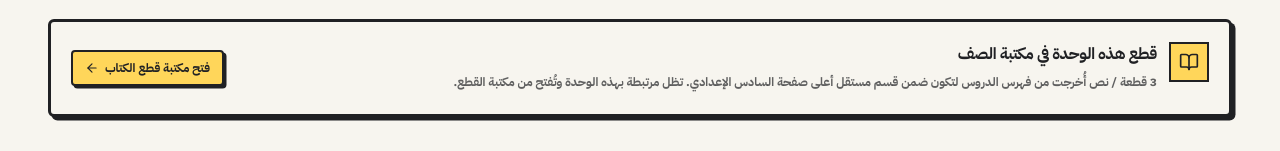
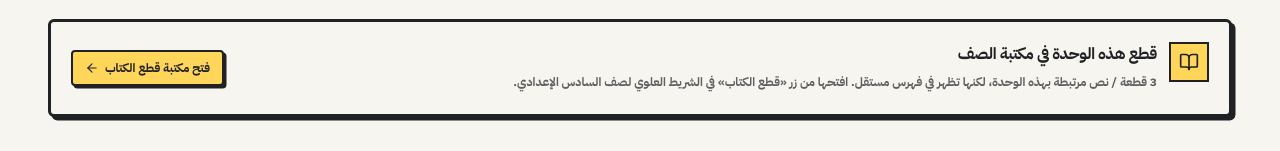
Before and after one commit to almaliki89/EnglishClass, a React (Vite) app: page /grade/1/unit/1 in a window 1280 px wide. Shown: the part 573-724 px from the top of the page. Built offline with nearby package versions, Linux system fonts and the light colour scheme.

Commit message:
copy(unit): explain top-bar textbook passages shortcut

```diff
--- a/src/components/UnitDashboardView.tsx
+++ b/src/components/UnitDashboardView.tsx
@@ -221,8 +221,8 @@ export const UnitDashboardView: React.FC<UnitDashboardViewProps> = ({
             <div>
               <h2 className="text-base font-black text-ink">قطع هذه الوحدة في مكتبة الصف</h2>
               <p className="text-xs leading-6 text-ink/70 font-bold mt-1">
-                {passageLessons.length} قطعة / نص أُخرجت من فهرس الدروس لتكون ضمن قسم مستقل أعلى صفحة {gradeMeta.nameAr}.
-                تظل مرتبطة بهذه الوحدة وتُفتح من مكتبة القطع.
+                {passageLessons.length} قطعة / نص مرتبطة بهذه الوحدة، لكنها تظهر في فهرس مستقل.
+                افتحها من زر «قطع الكتاب» في الشريط العلوي لصف {gradeMeta.nameAr}.
               </p>
             </div>
           </div>
```
